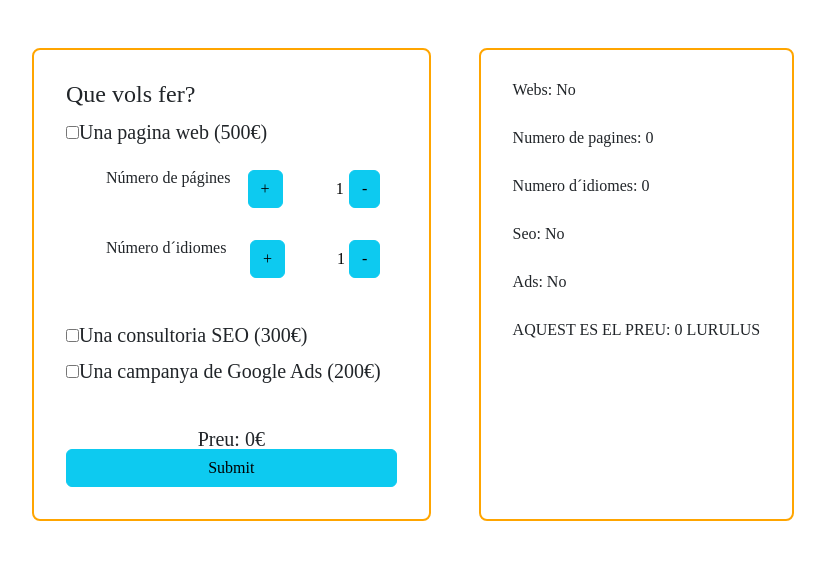
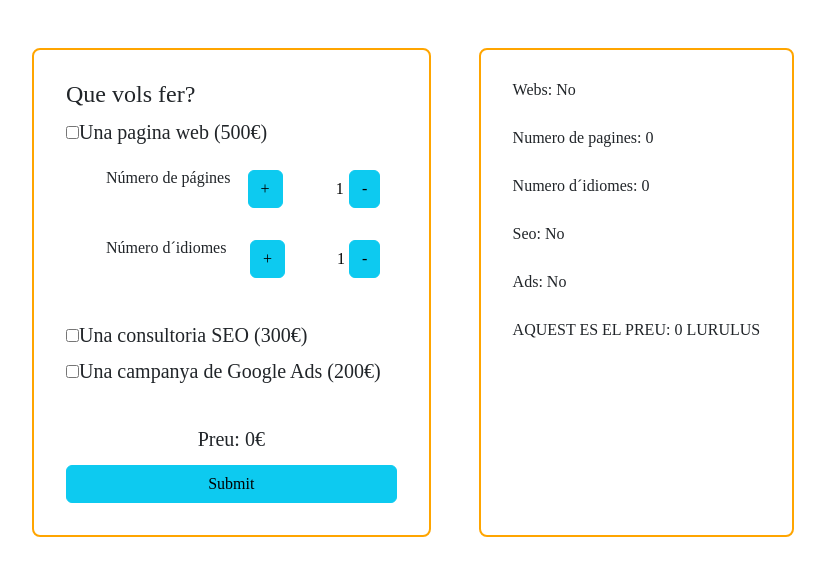
Before and after one commit to Txintxor/Sprint_7_React_2, a React (Create React App) app: page /menu in a window 1280 px wide. Shown: the top 576 px of the page, without its empty margins (16-841 px from the left). Built offline with nearby package versions, Linux system fonts and the light colour scheme.

Commit message:
Level 1 completed CSS fix 2

```diff
--- a/src/components/menu/Menu.js
+++ b/src/components/menu/Menu.js
@@ -187,7 +187,7 @@ const Menu = () => {
           </li>
         </ul>
         <p id="pResult">Preu: {preu}&#x20AC;</p>
-        <Button variant="info" type="submit">
+        <Button variant="info mt-3" type="submit">
           Submit
         </Button>
       </Form>
```
